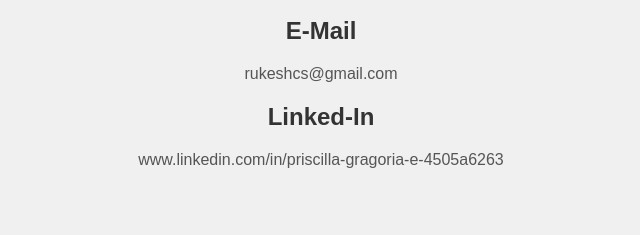
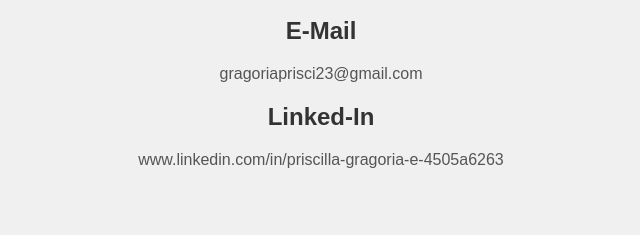
Before and after one commit to augustin1002/priscella, a plain HTML site: page contact_p.html in a window 1280 px wide. Shown: the part 229-464 px from the top of the page, 319-959 px from the left. Drawn offline with Linux system fonts and the light colour scheme.

Commit message:
contact_p.html

```diff
--- a/contact_p.html
+++ b/contact_p.html
@@ -50,7 +50,7 @@
     </section>
    <section>
         <h2>E-Mail</h2>
-<p>rukeshcs@gmail.com</p>
+<p>gragoriaprisci23@gmail.com</p>
     </section>
    <section>
         <h2>Linked-In</h2>
```
